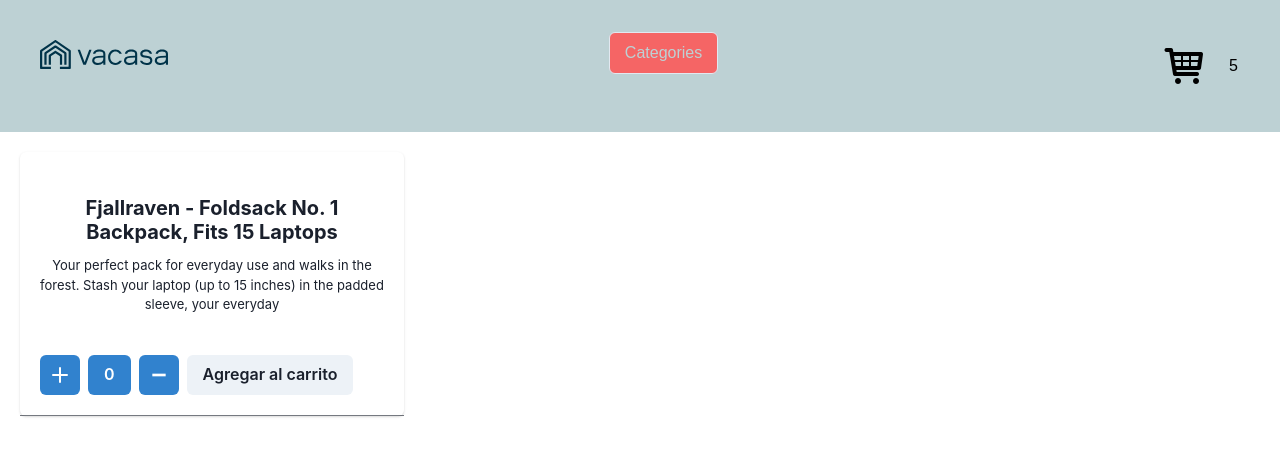
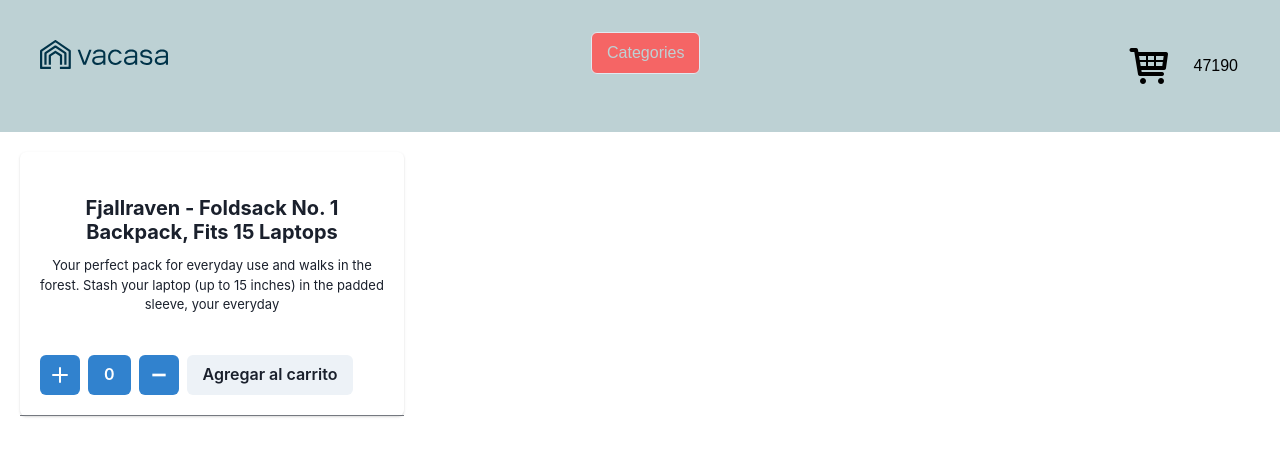
Before and after one commit to Lakril/PreEntrega1Rico, a React (Vite) app: page /item/1 in a window 1280 px wide. Shown: the top 456 px of the page. Built offline with nearby package versions, Linux system fonts and the light colour scheme.

Commit message:
feat: example of context is already

```diff
--- a/src/App.jsx
+++ b/src/App.jsx
@@ -7,6 +7,7 @@
 import About from './components/About'
 import Cart from './components/Cart'
 import Form from './components/Form'
+import ShoppingCartContext from './context/ShoppingCartContext'
 // import ItemDetail from './components/ItemDetail'
 
 function App() {
@@ -17,6 +18,8 @@
     <>
 
       <BrowserRouter>
+        <ShoppingCartContext>
+          {/* <CartWidget /> */}
           <NavBar />
           <Routes>
 
@@ -29,6 +32,7 @@
             <Route exact path='/category/:category' element={<ItemListContainer />} />
             <Route exact path='/item/:id' element={<ItemDetailContainer />} />
           </Routes>
+        </ShoppingCartContext>
       </BrowserRouter >
     </>
   )
--- a/src/components/CartWidget.jsx
+++ b/src/components/CartWidget.jsx
@@ -1,14 +1,21 @@
 import styles from "./CartWodget.module.css";
 import logo from "../assets/216477_shopping_cart_icon.png"
+import { useContext } from 'react'
+import { CartContext } from "../context/ShoppingCartContext";
 
 const CartWidget = () => {
+
+  const { comision, cart, setCart } = useContext(CartContext)
+
+  // console.log(comision)
+
   return (
     <div className={styles.container}>
       <div className={styles.item}>
         <img src={logo} alt="" />
       </div>
       <div className={styles.item}>
-        <p>5</p>
+        <p>{comision}</p>
       </div>
     </div>
   );
--- /dev/null
+++ b/src/context/ShoppingCartContext.jsx
@@ -0,0 +1,20 @@
+import { createContext, useState } from 'react'
+
+
+export const CartContext = createContext(null)
+
+export const ShoppingCartProvider = ({ children }) => {
+    const comision = 47190
+    const [cart, setCart] = useState([])
+
+
+
+    return (
+        <CartContext.Provider value={{ comision, cart, setCart }}>
+            {children}
+        </CartContext.Provider>
+    )
+}
+
+
+export default ShoppingCartProvider
```
Lines whose indentation alone changed are shown as unchanged.
